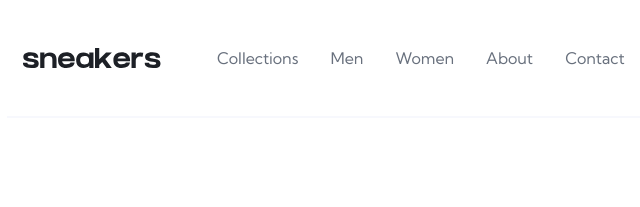
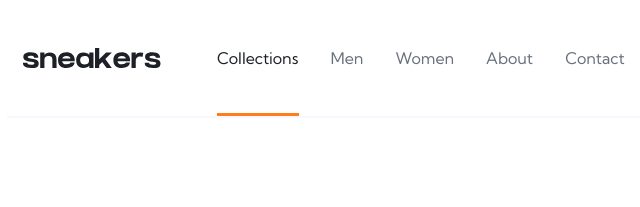
Before and after one commit to WickedEye20/ecommerce-product-page-main, a plain HTML site: page index.html in a window 1280 px wide. Both pictures are taken after a click on the item "Collections". Shown: the top 207 px of the page, 153-793 px from the left. Drawn offline with Linux system fonts and the light colour scheme.

Commit message:
changes in navbar

```diff
--- a/index.html
+++ b/index.html
@@ -45,11 +45,11 @@
             <img src="images/logo.svg" alt="Sneakers" />
           </div>
           <ul class="left_flex_group flex_group">
-            <li>Collections</li>
-            <li>Men</li>
-            <li>Women</li>
-            <li>About</li>
-            <li>Contact</li>
+            <li class="li_active">Collections</li>
+            <li class="">Men</li>
+            <li class="">Women</li>
+            <li class="">About</li>
+            <li class="">Contact</li>
           </ul>
         </div>
         <div class="nav_right">
--- a/script.js
+++ b/script.js
@@ -123,6 +123,21 @@ for (let a = 0; a < thumbnail.length; a++) {
   });
 }
 
+// Navbar Active
+let li_select = document.querySelectorAll(".left_flex_group li");
+
+for (let u = 0; u < li_select.length; u++) {
+  li_select[u].addEventListener("click", () => {
+    console.log(u)
+
+    var nav_active = document.getElementsByClassName("li_active");
+    if (nav_active.length > 0) {
+      nav_active[0].className = nav_active[0].className.replace("li_active", "");
+    }
+    li_select[u].className += "li_active";
+  });
+}
+
 // Carousel
 let slidesContain;
 let light_slide;
--- a/style.css
+++ b/style.css
@@ -141,6 +141,21 @@ header {
 
 .left_flex_group li:is(:hover, :focus) {
   color: var(--color-neutral-700);
+}
+
+.li_active{
+  position: relative;
+  color: var(--color-neutral-700) !important;
+}
+
+.li_active::after{
+  content: "";
+  position: absolute;
+  width: 100%;
+  bottom: -46px;
+  left: 0;
+  height: 3px;
+  background: var(--color-primary-500);
 }
 
 .right_flex_group {
```
